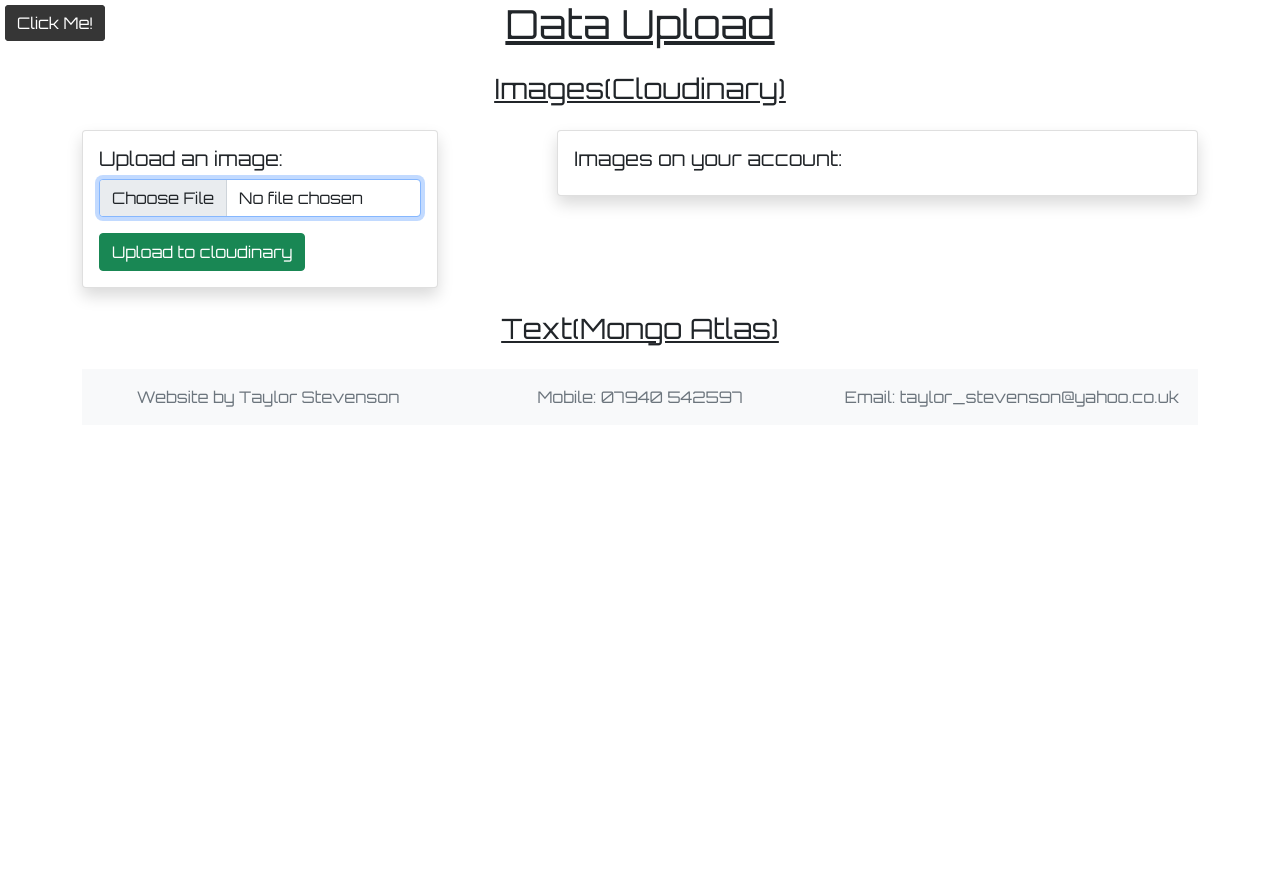
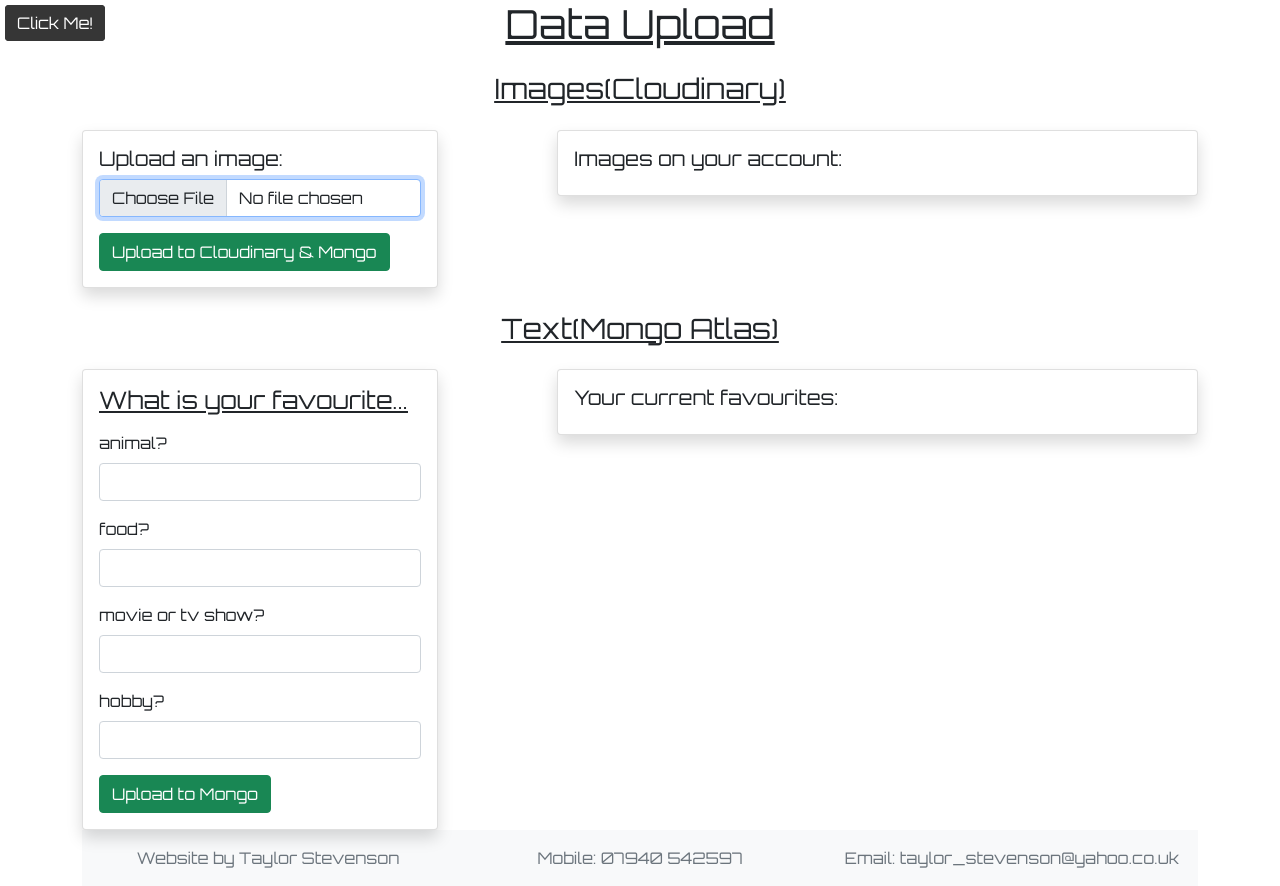
Before and after one commit to Tazwinator/portfolio-website, a Node project: template views/pages/data-upload.ejs in a window 1280 px wide. Before the commit the page ends 407 px from the top, so only its background shows below. Run offline with Node 20 templates, Linux system fonts and the light colour scheme; the template is opened without the code that fills it, so the values that code supplies are empty; some libraries are stand-ins or nearby versions.

Commit message:
Finished up most of Data Upload page.

```diff
--- a/app.js
+++ b/app.js
@@ -7,6 +7,9 @@ const app = express();
 const router = express.Router();
 const path = require('path');
 const axios = require('axios');
+
+const methodOverride = require('method-override');
+app.use(methodOverride('_method'));
 
 const { ExpressError } = require('./node-files/middleware.js');
 
@@ -192,7 +195,7 @@ app
 	.get(catchAsyncErr(dataUpload.editImgsPage))
 	.delete(catchAsyncErr(dataUpload.delImg));
 
-/* app.route('/txt-data').post(); */
+app.route('/txt-data').post(catchAsyncErr(dataUpload.newFavs));
 
 // API routes
 
--- a/package.json
+++ b/package.json
@@ -32,6 +32,7 @@
     "ejs-mate": "^3.0.0",
     "express": "^4.17.1",
     "express-session": "^1.17.2",
+    "method-override": "^3.0.0",
     "mongoose": "^5.13.0",
     "multer": "^1.4.3",
     "multer-storage-cloudinary": "^4.0.0",
--- a/views/pages/data-upload.ejs
+++ b/views/pages/data-upload.ejs
@@ -25,7 +25,7 @@
                       Please provide a valid image file, it accepts jpg, jpeg and png formats.
                     </div>
                 </div>
-                <button class="btn btn-success btn-block">Upload to cloudinary</button>
+                <button class="btn btn-success btn-block">Upload to Cloudinary & Mongo</button>
             </form>
         </div>
     </div>
@@ -59,11 +59,71 @@
 
   <div class="col-4">
 
+    <div class="card shadow">
+      <div class="card-body">
+          <h4 class="card-title mb-3"> <u>What is your favourite...</u> </h4>
+          <form action="/txt-data" method="POST" class="needs-validation" novalidate>
+              <div class="mb-3">
+                <label for="fav1" class="form-label">animal?</label>
+                  <input class="form-control" type="text" id="fav1" name="favs[animal]" autofocus required>
+                  <div class="valid-feedback">
+                      Looks good!
+                  </div>
+                  <div class="invalid-feedback">
+                    Please provide some text.
+                  </div>
+              </div>
+              <div class="mb-3">
+                <label for="fav2" class="form-label">food?</label>
+                  <input class="form-control" type="text" id="fav2" name="favs[food]" autofocus required>
+                  <div class="valid-feedback">
+                      Looks good!
+                  </div>
+                  <div class="invalid-feedback">
+                    Please provide some text.
+                  </div>
+              </div>
+              <div class="mb-3">
+                <label for="fav3" class="form-label">movie or tv show?</label>
+                  <input class="form-control" type="text" id="fav3" name="favs[movie-tv]" autofocus required>
+                  <div class="valid-feedback">
+                      Looks good!
+                  </div>
+                  <div class="invalid-feedback">
+                    Please provide some text.
+                  </div>
+              </div>
+              <div class="mb-3">
+                <label for="fav4" class="form-label">hobby?</label>
+                  <input class="form-control" type="text" id="fav4" name="favs[hobby]" autofocus required>
+                  <div class="valid-feedback">
+                      Looks good!
+                  </div>
+                  <div class="invalid-feedback">
+                    Please provide some text.
+                  </div>
+              </div>
+              <button class="btn btn-success btn-block">Upload to Mongo</button>
+          </form>
+      </div>
+    </div>
+
   </div>
 
-
-  <div class="col-6 offset-2">
-
+  <div class="col-7 offset-1">
+    <div class="card shadow">
+      <div class="card-body">
+        <h5 class="card-title">Your current favourites:</h5>
+        <div class="container">
+          <div class="row">
+            <div class="col"><%= favs.fav1 %> </div>
+            <div class="col"><%= favs.fav2 %> </div>
+            <div class="col"><%= favs.fav3 %> </div>
+            <div class="col"><%= favs.fav4 %> </div>
+          </div>
+        </div>
+      </div>
+    </div>
   </div>
 
 </div>
```
Also changed, not shown: controllers/data-upload.js (+33 -10 lines), node-files/user-model.js (+8 -3 lines), views/pages/edit-img.ejs (+14 -7 lines), 1 other file.
